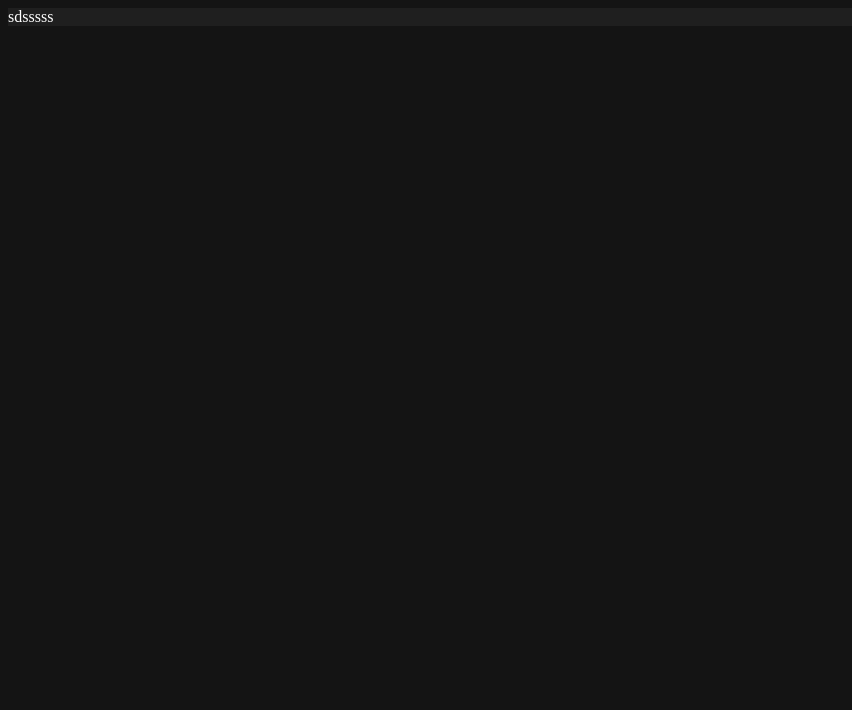
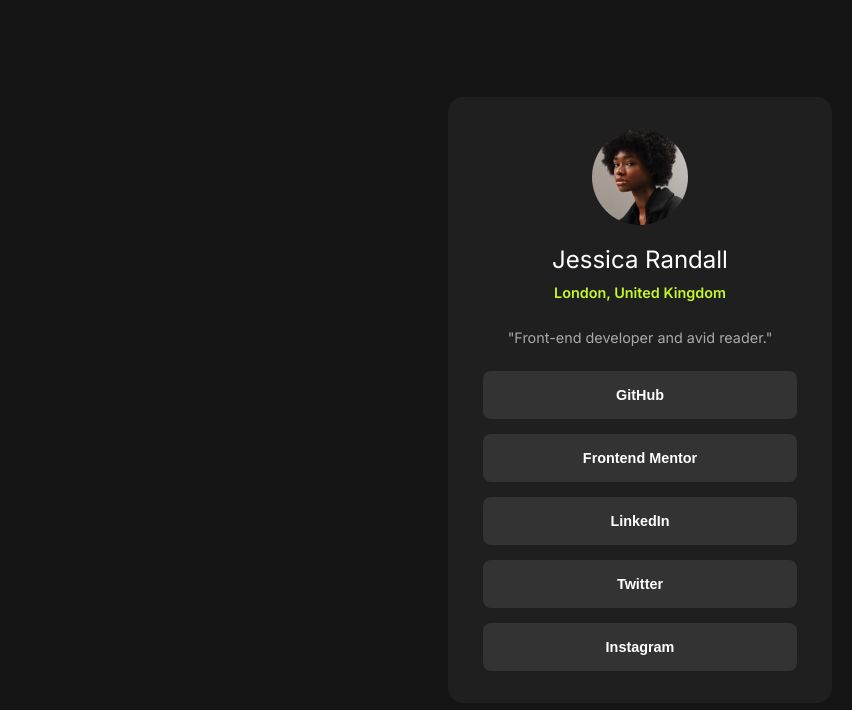
Before and after one commit to onlydominik/SP-6, a plain HTML site: page index.html in a window 1280 px wide. Shown: the whole page, without its empty margins (0-852 px from the left). Drawn offline with Linux system fonts and the light colour scheme.

Commit message:
Adding ready-made files

```diff
--- a/index.html
+++ b/index.html
@@ -9,9 +9,21 @@
     <title>SP 6</title>
 </head>
 
-<body>
+<body class="flex">
     <section class="card">
-        sdsssss
+        <div class="data flex">
+            <img class="data__avatar" src="/images/avatar-jessica.jpeg" alt="avatar">
+            <h1 class="data__name">Jessica Randall</h1>
+            <p class="data__location">London, United Kingdom</p>
+            <p class="data__description">"Front-end developer and avid reader."</p>
+        </div>
+        <div class="links flex">
+            <button class="links__btn">GitHub</button>
+            <button class="links__btn">Frontend Mentor</button>
+            <button class="links__btn">LinkedIn</button>
+            <button class="links__btn">Twitter</button>
+            <button class="links__btn">Instagram</button>
+        </div>
     </section>
 </body>
 
--- a/style.scss
+++ b/style.scss
@@ -9,23 +9,114 @@
 
 $font-family--main: "Inter", "Times New Roman", sans-serif;
 
+$font-size--heading: 1.5rem;
+$font-size--accents: 0.9rem;
+$font-size--paragraph: 0.9rem;
+
 $font-weight--light: 400;
 $font-weight--medium: 600;
 $font-weight--bold: 700;
 
 $color-font--accents: hsl(75, 94%, 57%);
+$color-font--main: hsl(0, 0%, 100%);
+$color-font--paragraph: hsla(0, 0%, 100%, 0.619);
+$color-font--dark: hsl(0, 0%, 8%);
 
 $color-background--body: hsl(0, 0%, 8%);
 $color-background--card: hsl(0, 0%, 12%);
 $color-background--button: hsl(0, 0%, 20%);
+$color-background--accents: hsl(75, 94%, 57%);
 
 //BASE
 
+.flex {
+  display: flex;
+  flex-direction: column;
+  justify-content: center;
+  align-items: center;
+}
+
 body {
   background-color: $color-background--body;
+  height: 100vh;
+  margin: 0 auto;
+  font-family: $font-family--main;
+  text-align: center;
 }
 
 .card {
   background-color: $color-background--card;
   color: white;
+  border-radius: 15px;
 }
+
+img {
+  border-radius: 50%;
+  width: 6rem;
+}
+
+.data__name {
+  font-weight: $font-weight--light;
+  font-size: $font-size--heading;
+}
+
+.data__location {
+  color: $color-font--accents;
+  font-weight: $font-weight--medium;
+  margin-top: -10px;
+  font-size: $font-size--accents;
+}
+
+.data__description {
+  font-size: $font-size--paragraph;
+  color: $color-font--paragraph;
+  margin-bottom: 25px;
+}
+
+.links {
+  gap: 15px;
+}
+
+.links__btn {
+  background-color: $color-background--button;
+  border: none;
+  border-radius: 8px;
+  padding: 1rem;
+  color: $color-font--main;
+  font-weight: $font-weight--medium;
+  font-size: $font-size--paragraph;
+}
+
+.links__btn:hover {
+  background-color: $color-background--accents;
+  color: $color-font--dark;
+  transition: all 100ms;
+}
+
+.links__btn:hover {
+  cursor: pointer;
+}
+
+//MOBILE
+
+.card {
+  width: clamp(350px, 50%, 350px);
+  padding: 1.5rem 0 1.5rem 0;
+}
+
+.links__btn {
+  width: 85%;
+}
+
+//DESKTOP
+
+@media (min-width: 768px) {
+  .card {
+    width: clamp(350px, 30%, 400px);
+    padding: 2rem 0 2rem 0;
+  }
+
+  .links__btn {
+    width: clamp(100px, 85%, 82%);
+  }
+}
```
Also changed, not shown: images/avatar-jessica.jpeg (added), style.css, 1 other file.
